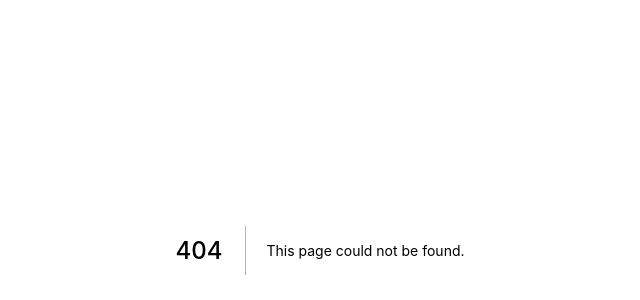
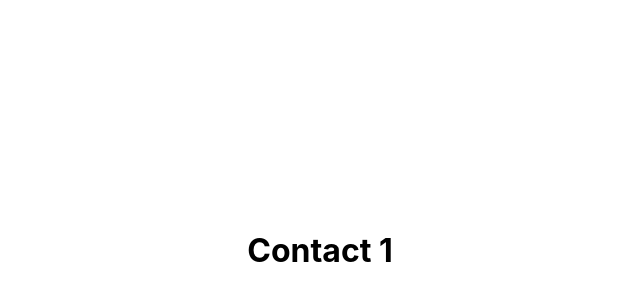
Before and after one commit to riohifi/webapp, a Next.js app: page /Contact in a window 1280 px wide. Before the commit this address had no page. Shown: the part 150-450 px from the top of the page, without its empty margins (320-960 px from the left). Built offline with nearby package versions, Linux system fonts and the light colour scheme.

Commit message:
Initial test

```diff
--- /dev/null
+++ b/pages/Contact.js
@@ -0,0 +1,18 @@
+import Head from 'next/head'
+import Image from 'next/image'
+import styles from '../styles/Home.module.css'
+
+export default function Contact() {
+  return (
+    <div className={styles.container}>
+      <Head>
+        <title>Create Next App</title>
+        <meta name="description" content="Generated by create next app" />
+        <link rel="icon" href="/favicon.ico" />
+      </Head>
+      <div>
+        <h1>Contact 1</h1>
+      </div>
+    </div>
+  )
+}
```
